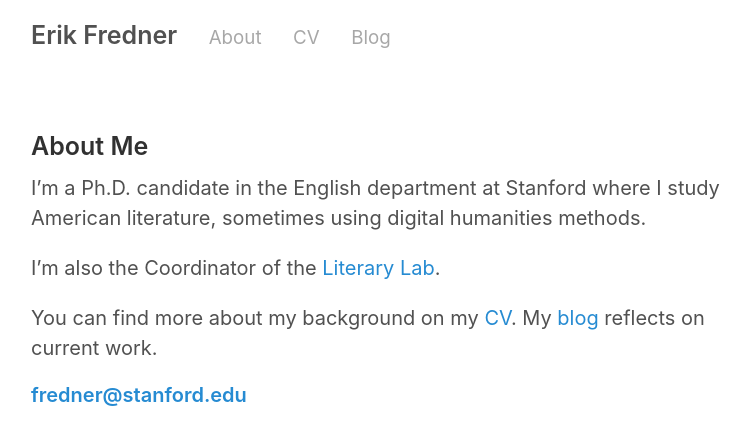
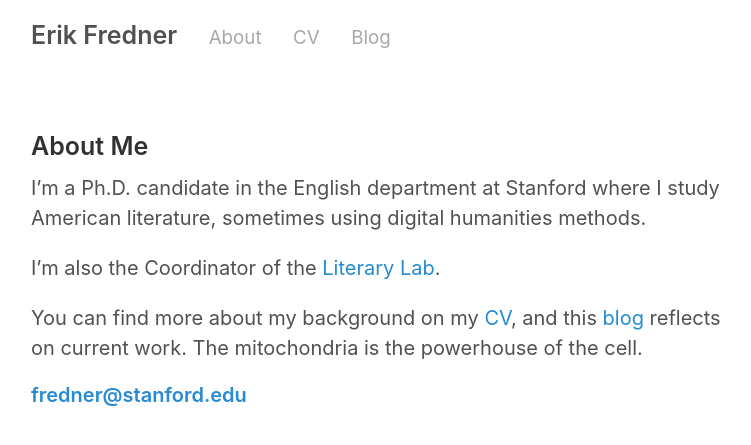
Before and after one commit to erikfredner/erikfredner.github.io, a Jekyll site: the page built from about.md, in a window 1280 px wide. Shown: the top 445 px of the page, without its empty margins (259-1010 px from the left). Built offline with Jekyll 4.4.1, drawn with Linux system fonts in a browser that asks for light colours.

Commit message:
update about

```diff
--- a/about.md
+++ b/about.md
@@ -9,6 +9,6 @@
 
 I’m also the Coordinator of the [Literary Lab](http://litlab.stanford.edu).
 
-You can find more about my background on my [CV](/cv). My [blog](/blog) reflects on current work.
+You can find more about my background on my [CV](/cv), and this [blog](/blog) reflects on current work. The mitochondria is the powerhouse of the cell.
 
 #### [fredner@stanford.edu](mailto:fredner@stanford.edu)
```
Also changed, not shown: 2 other files.
